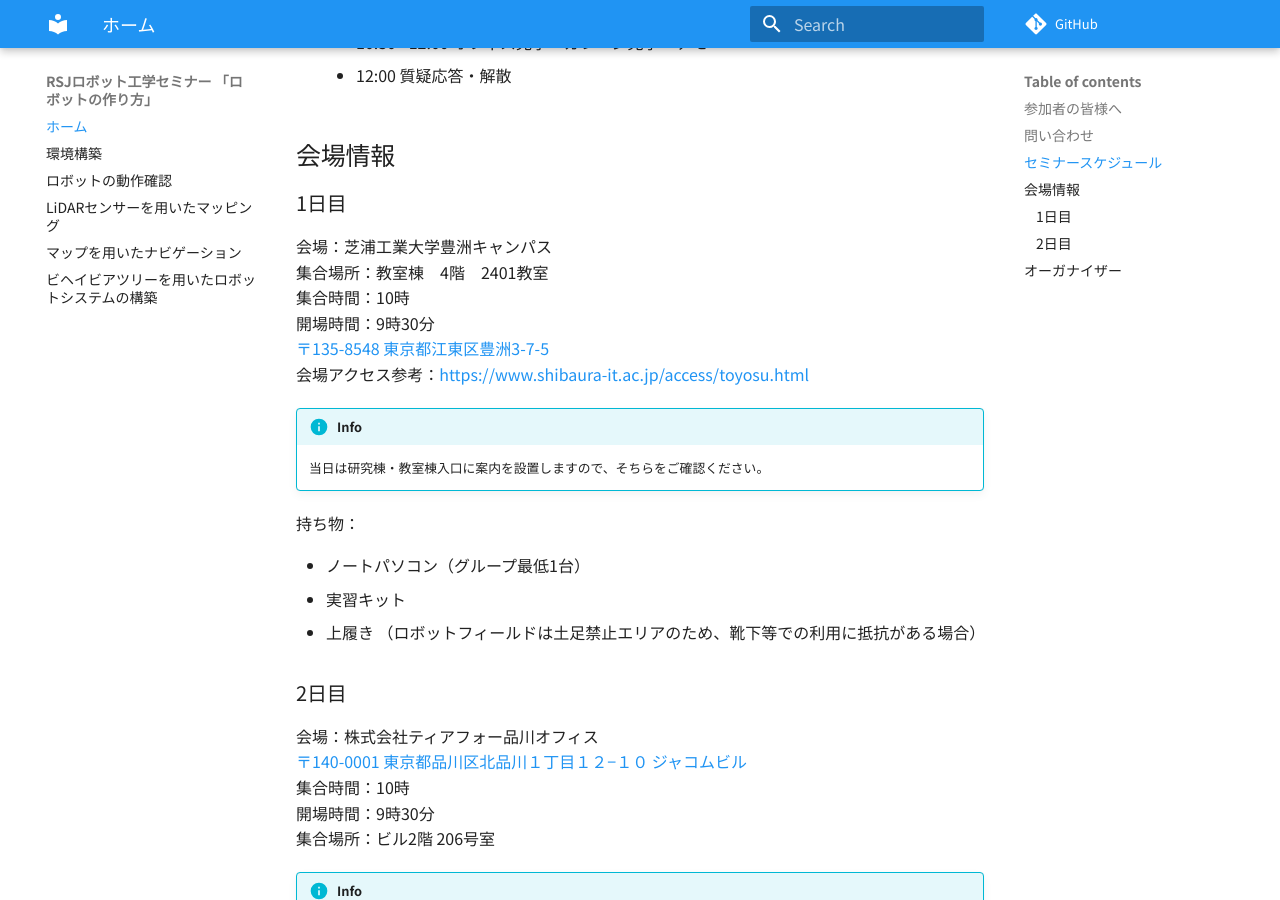
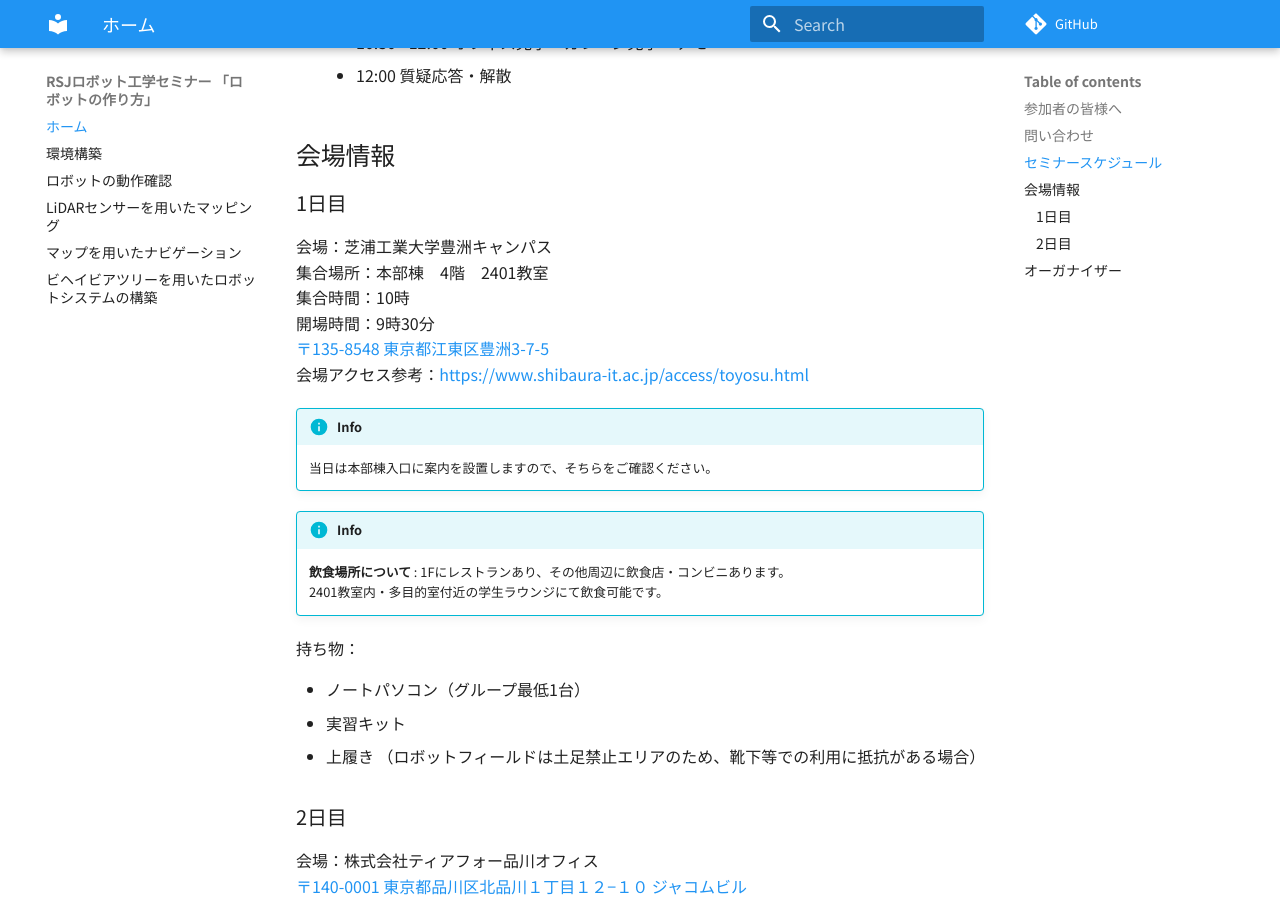
Before and after one commit to HansRobo/rsj_ros_seminar_2024, an MkDocs documentation site: the page built from docs/index.md, in a window 1280 px wide and 900 px high, scrolled down 989 px. Built offline with MkDocs 1.6.1 and Material for MkDocs 9.7.7, drawn with Linux system fonts in a browser that asks for light colours; nearby versions of some CDN libraries; some web fonts are replaced; comment, search, counter and statistics services are not loaded.

Commit message:
会場情報更新

```diff
--- a/docs/index.md
+++ b/docs/index.md
@@ -38,20 +38,27 @@ https://github.com/HansRobo/rsj_ros_seminar_2024/issues
 ### 1日目
 
 会場：芝浦工業大学豊洲キャンパス
-集合場所：教室棟　4階　2401教室
+集合場所：本部棟　4階　2401教室
 集合時間：10時
 開場時間：9時30分
 [〒135-8548 東京都江東区豊洲3-7-5](https://maps.app.goo.gl/RqBJAyKb3mCCijaQ6)
 会場アクセス参考：https://www.shibaura-it.ac.jp/access/toyosu.html
 
 !!! info
-    当日は研究棟・教室棟入口に案内を設置しますので、そちらをご確認ください。
+    当日は本部棟入口に案内を設置しますので、そちらをご確認ください。
+
+!!! info
+    **飲食場所について** :
+    1Fにレストランあり、その他周辺に飲食店・コンビニあります。
+    2401教室内・多目的室付近の学生ラウンジにて飲食可能です。
 
 持ち物：
 
 - ノートパソコン（グループ最低1台）
 - 実習キット
 - 上履き （ロボットフィールドは土足禁止エリアのため、靴下等での利用に抵抗がある場合）
+
+
 
 ### 2日目
 
```
